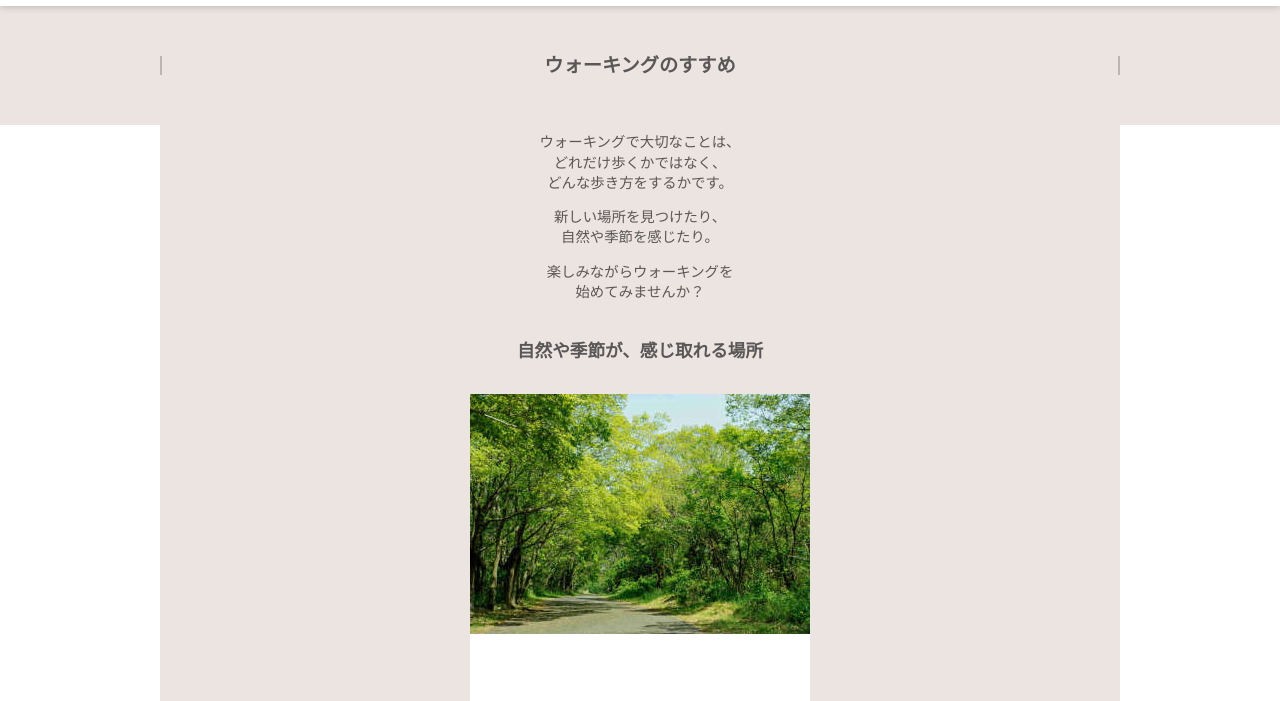
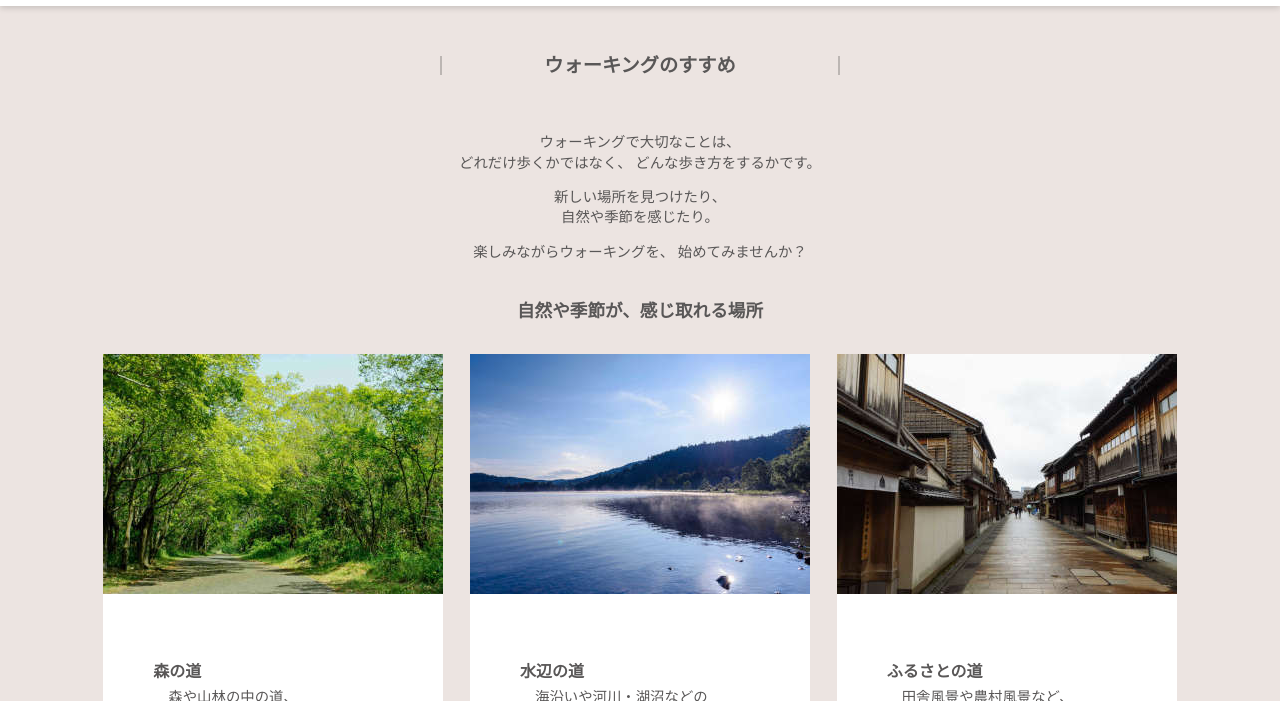
Before and after one commit to fujioka8700/Hanatachi, a website: page recommend.html in a window 1280 px wide. Shown: the part 51-752 px from the top of the page. Drawn offline with nearby package versions, Linux system fonts and the light colour scheme.

Commit message:
「ウォーキングのすすめ」、PC版サイト、作成しました。

```diff
--- a/css/style.scss
+++ b/css/style.scss
@@ -542,12 +542,16 @@ a {
 
 /* 「ウォーキングのすすめ」ページ */
 .setting3 {
+    .main {
+        background: $beigeColor;
+    }
     .subTitle {
         background: $beigeColor;
         margin: 57px 0 0 0;
         padding: 50px 40px;
 
         h2 {
+            max-width: 400px;
             font-family: $fontMincho;
             color: $textColor;
             text-align: center;
@@ -560,6 +564,10 @@ a {
 
     .introduction {
         background: $beigeColor;
+
+        @include mq_pc() {
+            max-width: 1100px;
+        }
 
         .desc {
             text-align: center;
@@ -577,6 +585,13 @@ a {
             flex-direction: column;
             align-items: center;
             list-style: none;
+
+            @include mq_pc() {
+                max-width: 1100px;
+                flex-direction: row;
+                flex-wrap: wrap;
+                justify-content: space-around;
+            }
 
             .recommend-list__item {
                 .wrapper {
--- a/recommend.html
+++ b/recommend.html
@@ -41,11 +41,11 @@
         </section>
         <article class="introduction">
             <p class="desc">ウォーキングで大切なことは、<br>
-                どれだけ歩くかではなく、<br>
+                どれだけ歩くかではなく、<br class="br-pc">
                 どんな歩き方をするかです。</p>
             <p class="desc">新しい場所を見つけたり、<br>
                 自然や季節を感じたり。</p>
-            <p class="desc">楽しみながらウォーキングを<br>
+            <p class="desc">楽しみながらウォーキングを、<br class="br-pc">
                 始めてみませんか？</p>
             <h3>自然や季節が、感じ取れる場所</h3>
             <ul class="recommend-list">
@@ -129,9 +129,6 @@
                     </div><!-- /.wrapper -->
                 </li>
             </ul>
-
-
-
         </article>
     </div><!-- /.main -->
     <footer class="footer">
```
Also changed, not shown: css/style.css, 1 other file.
